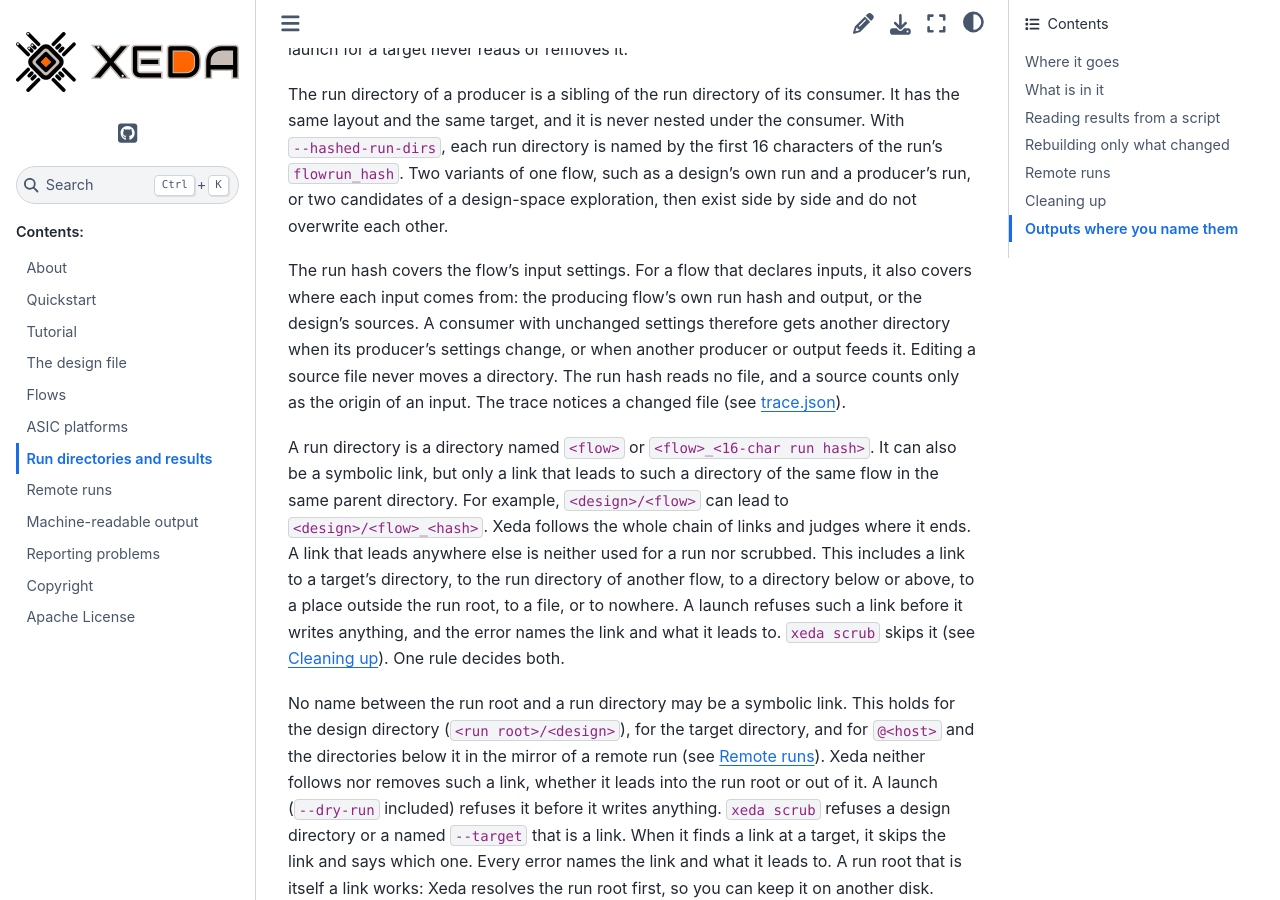
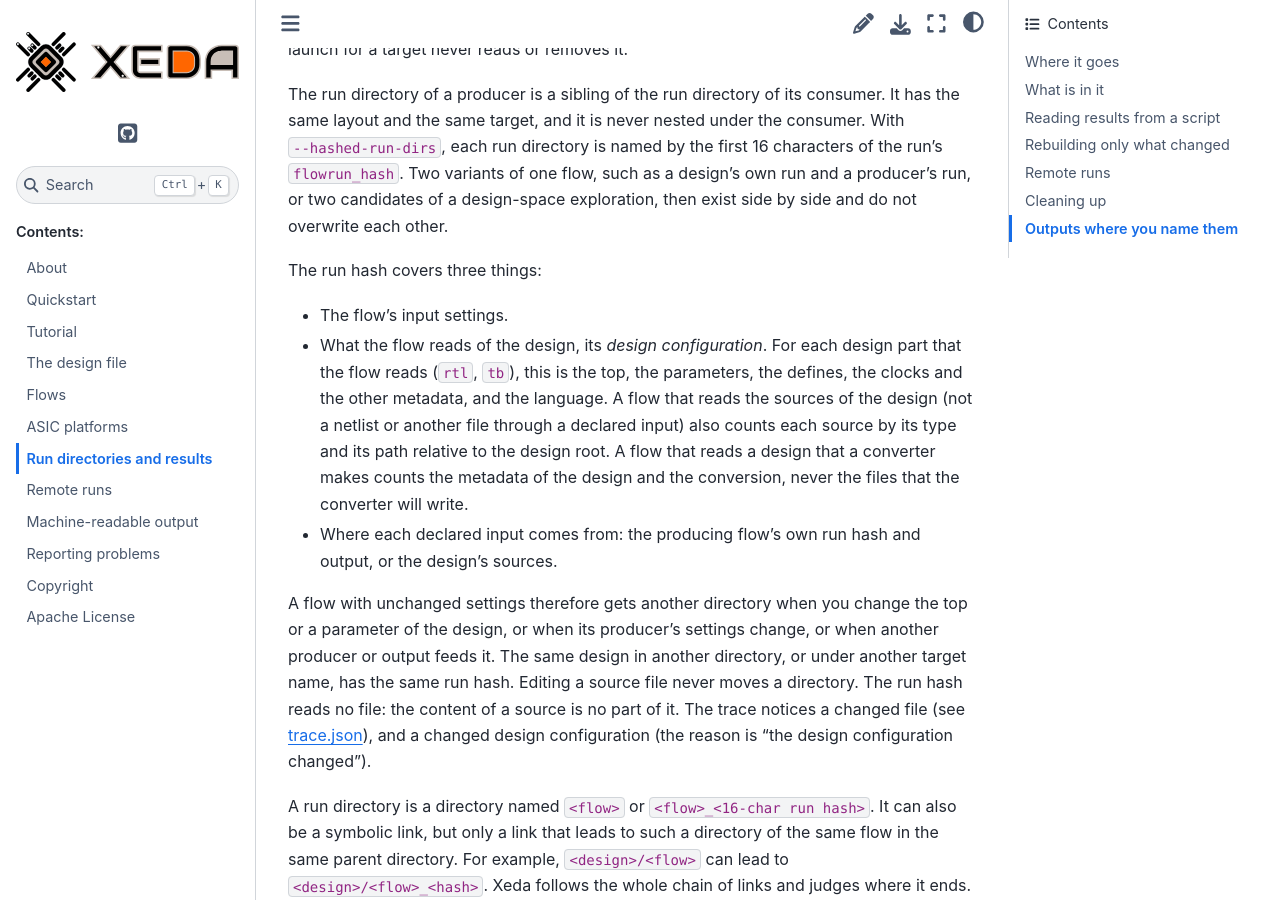
Before and after one commit to XedaHQ/xeda, a Sphinx documentation site: the page built from docs/run-directories.rst, in a window 1280 px wide and 900 px high, scrolled down 1424 px. Built offline with Sphinx 7.4.7 and the Sphinx Book theme 1.1.4, drawn with Linux system fonts in a browser that asks for light colours; some of the changed text lies outside the part shown.

Commit message:
Describe the design configuration in the identity of a run
Update the run-directory, design-file and machine-readable docs, the agent
skill and the identity rule in CLAUDE.md. Add the changelog entry: every
hashed run directory gets a new name once, and a plain run directory runs
again once.

```diff
--- a/docs/design-file.rst
+++ b/docs/design-file.rst
@@ -480,7 +480,9 @@ of a run under one standard.
 
 A ``file`` must exist, and must be a file and not a directory, when Xeda loads the design. A
 ``path`` is not checked, so it can name a source that a generator produces later. Each source adds
-its content hash and its path relative to the design root to the identity of the design. A tool
+its content hash and its path relative to the design root to the design hash that decides whether a
+result is up to date. The path and the type of the source, but not its content, are also part of
+the identity of a run that reads the source (the run directory name with ``--hashed-run-dirs``). A tool
 can find another file from the location of a source. For example, a Verilog ``include`` searches
 the directory of the including file first, and a TCL script can use ``[file dirname [info
 script]]``. So moving the sources around inside the design makes it a different design. Moving the
@@ -866,7 +868,7 @@ choices that conflict on one flow, such as the FPGA family of ``yosys_fpga``.
 * A selected target yields an ordinary design, with the same hash and results as the file written
   out flat with the keys of the target applied by hand. The name of the target is reported
   (``target`` in the ``--json`` documents, ``null`` without one), and it is no part of the
-  identity of the design.
+  identity of the design or of a run.
 * A selected target has run directories of its own, ``<run root>/<design>/<target>/<flow>``
   (``<flow>_<hash>`` with ``--hashed-run-dirs``). A run without ``--target`` keeps
   ``<design>/<flow>``, whether or not the design has targets. Two targets that
--- a/docs/run-directories.rst
+++ b/docs/run-directories.rst
@@ -67,12 +67,24 @@ each run directory is named by the first 16 characters of the run's ``flowrun_ha
 of one flow, such as a design's own run and a producer's run, or two candidates of a design-space
 exploration, then exist side by side and do not overwrite each other.
 
-The run hash covers the flow's input settings. For a flow that declares inputs, it also covers where
-each input comes from: the producing flow's own run hash and output, or the design's sources. A
-consumer with unchanged settings therefore gets another directory when its producer's settings
-change, or when another producer or output feeds it. Editing a source file never moves a directory.
-The run hash reads no file, and a source counts only as the origin of an input. The trace notices a
-changed file (see `trace.json`_).
+The run hash covers three things:
+
+* The flow's input settings.
+* What the flow reads of the design, its *design configuration*. For each design part that the flow
+  reads (``rtl``, ``tb``), this is the top, the parameters, the defines, the clocks and the other
+  metadata, and the language. A flow that reads the sources of the design (not a netlist or
+  another file through a declared input) also counts each source by its type and its path relative
+  to the design root. A flow that reads a design that a converter makes counts the metadata of
+  the design and the conversion, never the files that the converter will write.
+* Where each declared input comes from: the producing flow's own run hash and output, or the
+  design's sources.
+
+A flow with unchanged settings therefore gets another directory when you change the top or a
+parameter of the design, or when its producer's settings change, or when another producer or
+output feeds it. The same design in another directory, or under another target name, has the same
+run hash. Editing a source file never moves a directory. The run hash reads no file: the content
+of a source is no part of it. The trace notices a changed file (see `trace.json`_), and a changed
+design configuration (the reason is "the design configuration changed").
 
 A run directory is a directory named ``<flow>`` or ``<flow>_<16-char run hash>``. It can also be a
 symbolic link, but only a link that leads to such a directory of the same flow in the same parent
@@ -174,10 +186,13 @@ what the inputs mean, not on where they are:
   counts relative to the root. A path outside the root counts as the location it names. The content
   of a parameter file is not hashed.
 * ``flowrun_hash`` covers the settings, with each path counted as its text relative to the design
-  (``$DESIGN_ROOT/c.xdc``). It also covers where each declared input of the flow comes from, in
-  order: the producing flow's own ``flowrun_hash`` and output, or the design's sources. The settings
-  of a producer therefore count for its consumers. ``settings_hash`` covers the settings alone.
-  ``results.json`` records the ``flowrun_hash`` as its ``identity``.
+  (``$DESIGN_ROOT/c.xdc``). It also covers the design configuration: what the flow reads of the
+  design, without the content of any file (the ``configuration`` of ``results.json``). Finally it
+  covers where each declared input of the flow comes from, in order: the producing flow's own
+  ``flowrun_hash`` and output, or the design's sources. The settings of a producer therefore count
+  for its consumers. ``settings_hash`` covers the settings alone, and ``configuration_hash`` the
+  design configuration alone. The trace records all three. ``results.json`` records the
+  ``flowrun_hash`` as its ``identity``.
 
 Moving a whole design keeps both hashes, unless a parameter names a file outside the design.
 Starting Xeda from another directory keeps them too. The hashes never read a file that a setting
@@ -315,8 +330,9 @@ directory executes. The presence of the trace alone therefore means that the las
 completed. Its ``verdict`` is ``passed`` or ``rejected``.
 The trace records:
 
-- The identity of the run: ``flowrun_hash`` (the settings and where the declared inputs come from),
-  ``settings_hash`` (the settings alone) and the design hash.
+- The identity of the run: ``flowrun_hash`` (the settings, the design configuration and where the
+  declared inputs come from), ``settings_hash`` (the settings alone), ``configuration_hash`` (the
+  design configuration alone) and the design hash.
 - The Xeda version, a digest of every file of the installed Xeda package, and a digest of the code
   of the flow when the flow is defined outside Xeda.
 - The programs the run started, each as a file record (below) of the resolved executable: size,
```
Also changed, not shown: CLAUDE.md (+5 -2 lines), changelog.d/design-in-identity.changed.md (added, +3 -0 lines), docs/machine-readable.rst (+13 -7 lines), src/xeda/data/agent/SKILL.md (+2 -1 lines), .claude/skills/xeda/SKILL.md.
